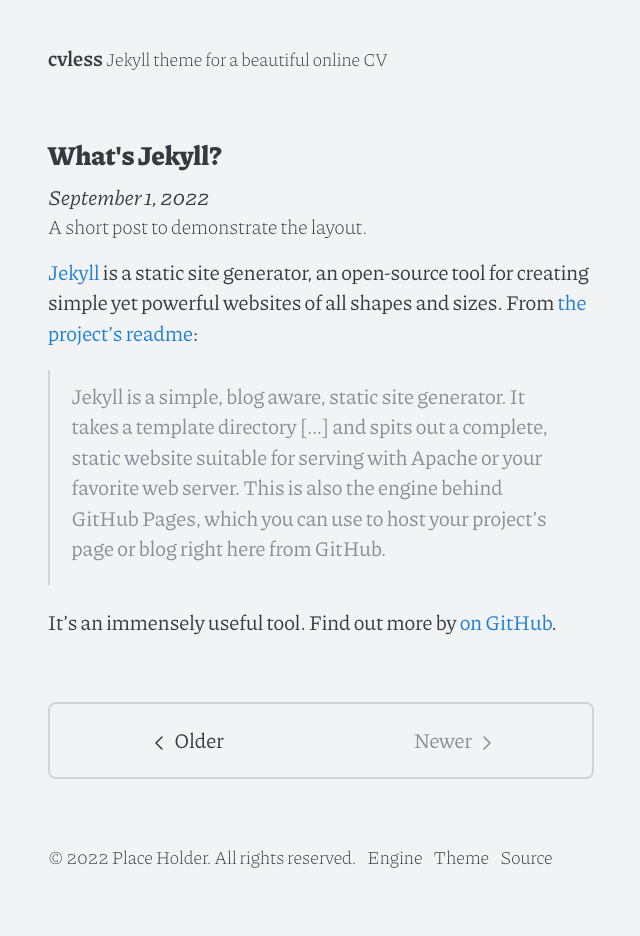
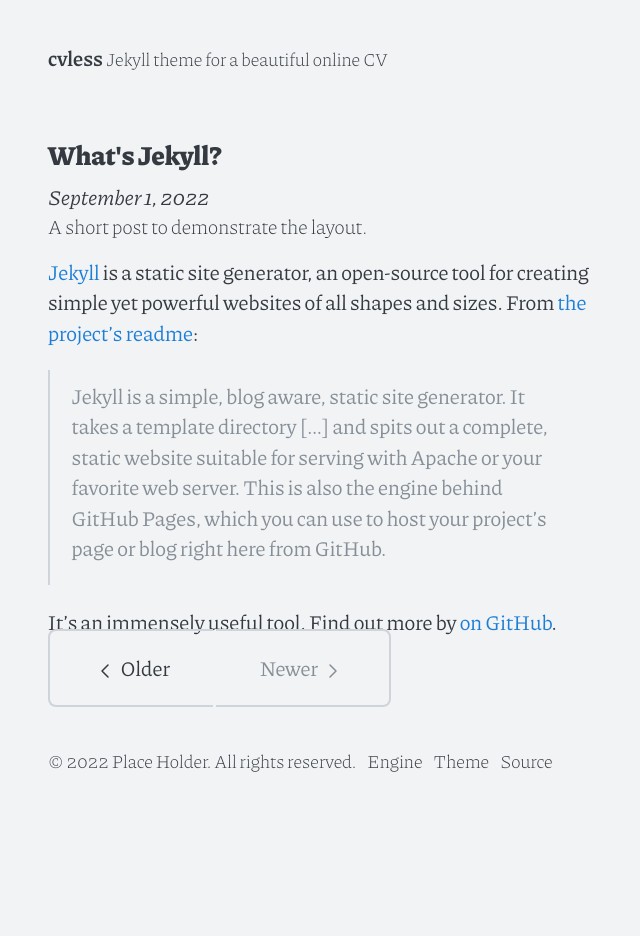
Before and after one commit to piazzai/cvless, a Jekyll site: the page built from blog.html, in a window 1280 px wide. Shown: the whole page, without its empty margins (319-959 px from the left). Built offline with Jekyll 4.4.1, drawn with Linux system fonts in a browser that asks for light colours; the list of posts is cut into pages by our own code; after the commit the page ends 900 px from its top, so only the background shows below that.

Commit message:
Remove class

```diff
--- a/_includes/pagination.html
+++ b/_includes/pagination.html
@@ -1,4 +1,4 @@
-<div class="pagination">
+<div>
   {% if paginator.next_page %}
     <a class="pagination-item older" href="{{ paginator.next_page_path | relative_url }}">{% include iconoir/nav-arrow-left.svg %} Older</a>
   {% else %}
```
